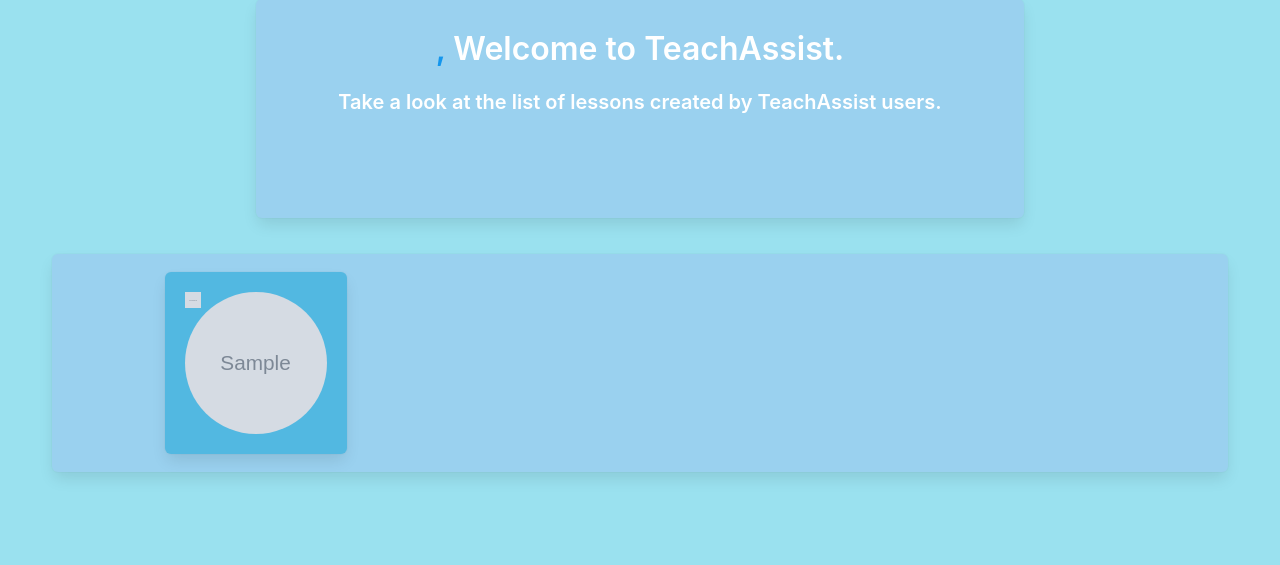
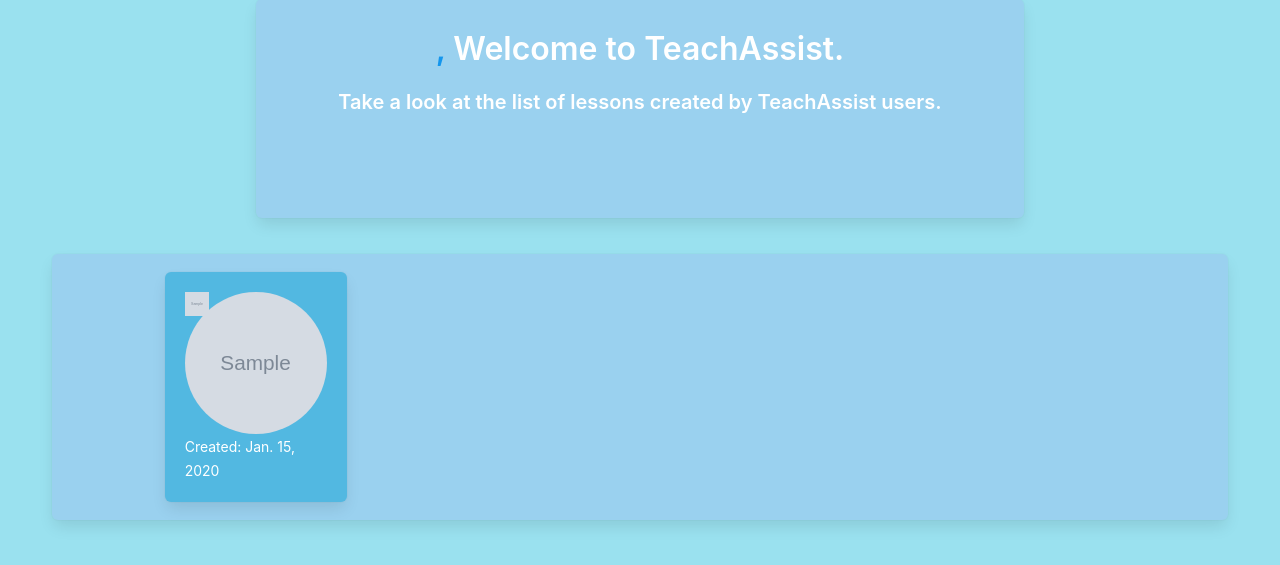
Before and after one commit to chuckthemole/TeachAssist, a Django app: page /lesson/create in a window 1280 px wide. Shown: the part 173-738 px from the top of the page. Run offline with Django 3.2, Linux system fonts and the light colour scheme; tables that the repository leaves empty hold one stand-in row (values such as "Sample post"); grey boxes marked "Sample" are stand-in pictures; some libraries are stand-ins or nearby versions.

Commit message:
Add created/updated text to html

```diff
--- a/teach/templates/teach/index.html
+++ b/teach/templates/teach/index.html
@@ -56,9 +56,12 @@
               <figure class="image is-1by1">
                 <img src="{{ l.img.url }}" class="is-rounded" style="object-fit: cover;" alt="Image not found" onerror="this.onerror=null;this.src='{% static 'teach/images/no_image_available.PNG' %}';">
               </figure>
-              <img class="icon is-small" src="{{ l.icon }}">
+              <img class="icon" src="{{ l.icon }}">
             </div>
           </a>
+          <small style="color:white;">
+            Created: {{ l.created }}
+          </small>
         </div>
       </div>
       {% endif %}
--- a/teach/templates/teach/lesson/edit_lesson.html
+++ b/teach/templates/teach/lesson/edit_lesson.html
@@ -141,7 +141,7 @@
           </p>
         </div>
         <div class="inline-child-block">
-            <img id="output" width="100">
+          <img src="{{ lesson.img.url }}" id="output" width="100">
         </div>
       </div>
 
--- a/teach/views/lesson.py
+++ b/teach/views/lesson.py
@@ -197,6 +197,10 @@ def update_lesson(request, lesson_id):
                 icon = 'https://img.icons8.com/dusk/64/000000/class.png'
             else:
                 icon = 'https://img.icons8.com/dusk/50/000000/book-and-pencil.png'
+            form = Lesson_Form(request.POST, request.FILES, instance=lesson)
+            if form.is_valid():
+                print("Form is valid.")
+                lesson.save()
             Lesson.objects.filter(pk=lesson_id).update(subject=subject, subject_class=subject_class, lesson_name=lesson_name,
                 description=lesson_description, icon=icon)
             lesson = get_object_or_404(Lesson, pk=lesson_id)
```
Also changed, not shown: teach/templates/teach/dashboard.html (+8 -4 lines), teach/templates/teach/lesson/show_lesson.html (+7 -2 lines). Lines whose indentation alone changed are shown as unchanged.
